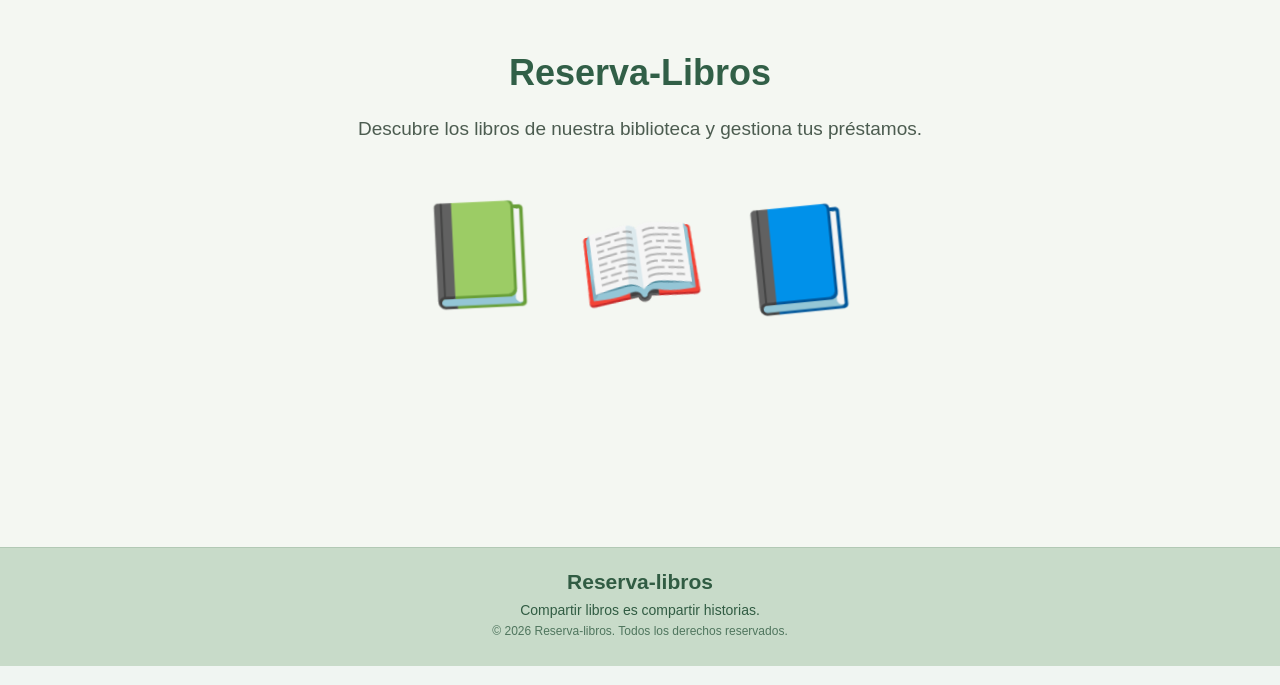
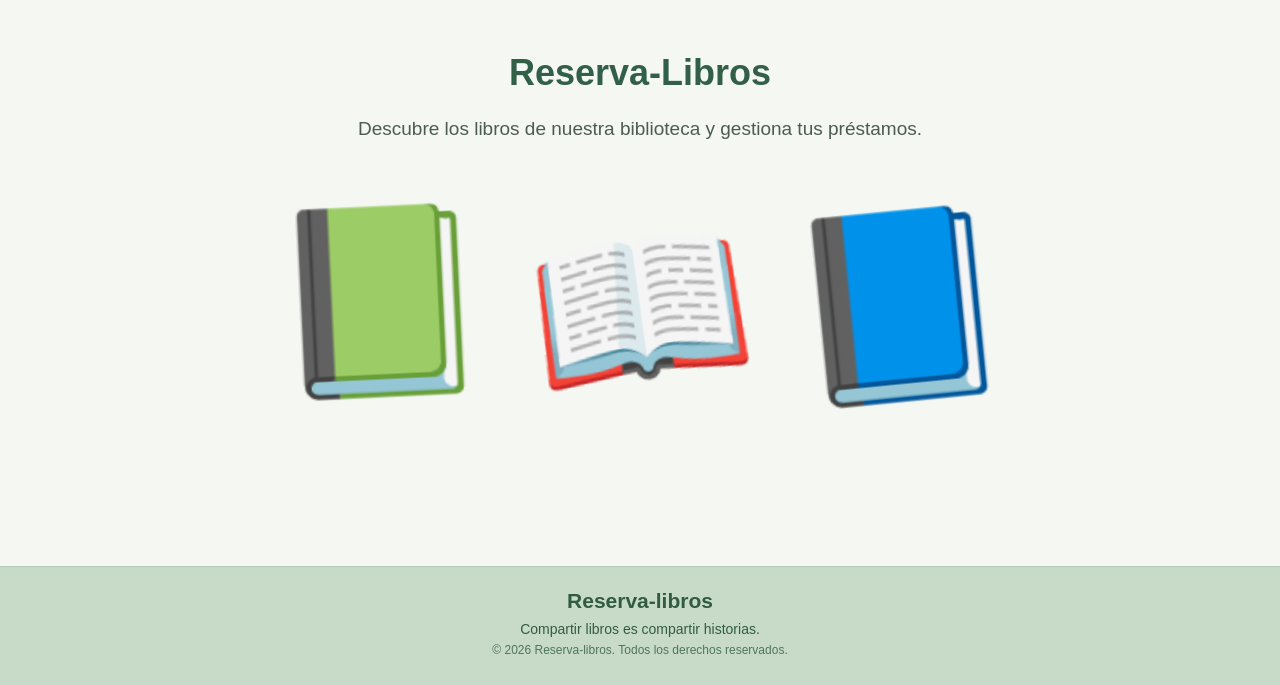
Before and after one commit to BelitAI/reserva_libros_backend, a Node server app: page / in a window 1280 px wide. Shown: the part 134-819 px from the top of the page. Run offline with Node 20, Linux system fonts and the light colour scheme; some libraries are stand-ins or nearby versions.

Commit message:
cambio tamaño libros voladores

```diff
--- a/public/css/style.css
+++ b/public/css/style.css
@@ -209,7 +209,7 @@ main {
 
 .libro-volador {
     display: inline-block;
-    font-size: 100px;
+    font-size: 180px;
     animation: flotar 3s ease-in-out infinite;
 }
 
```
